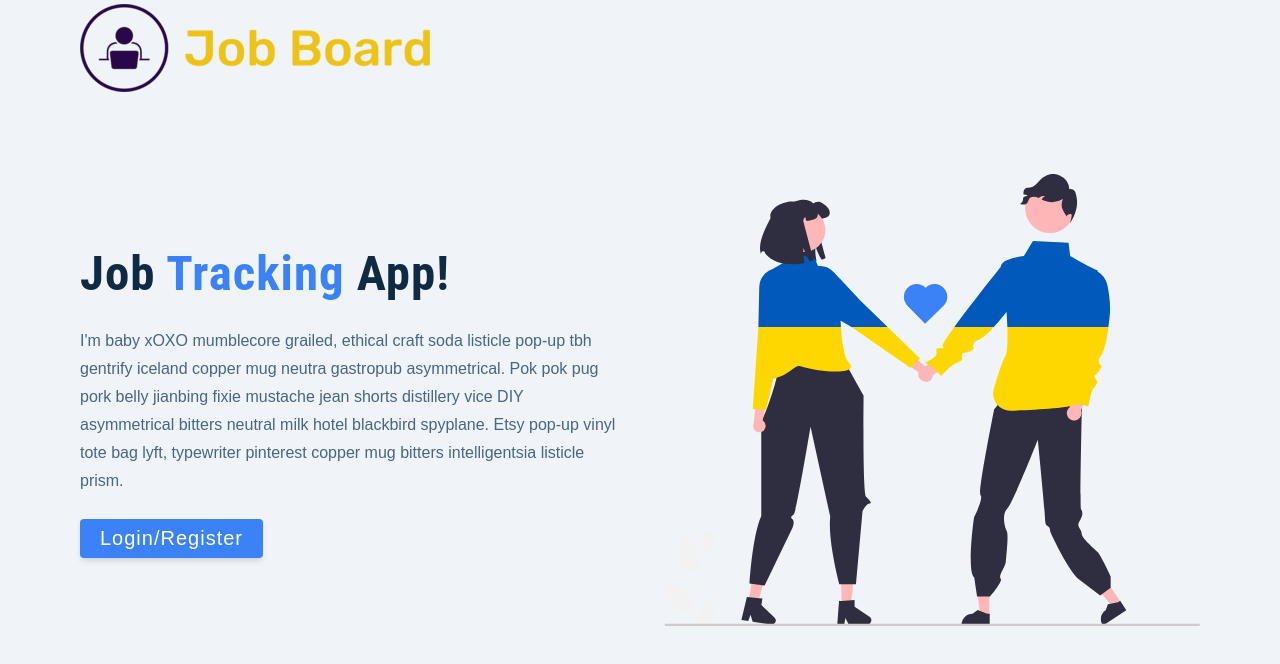
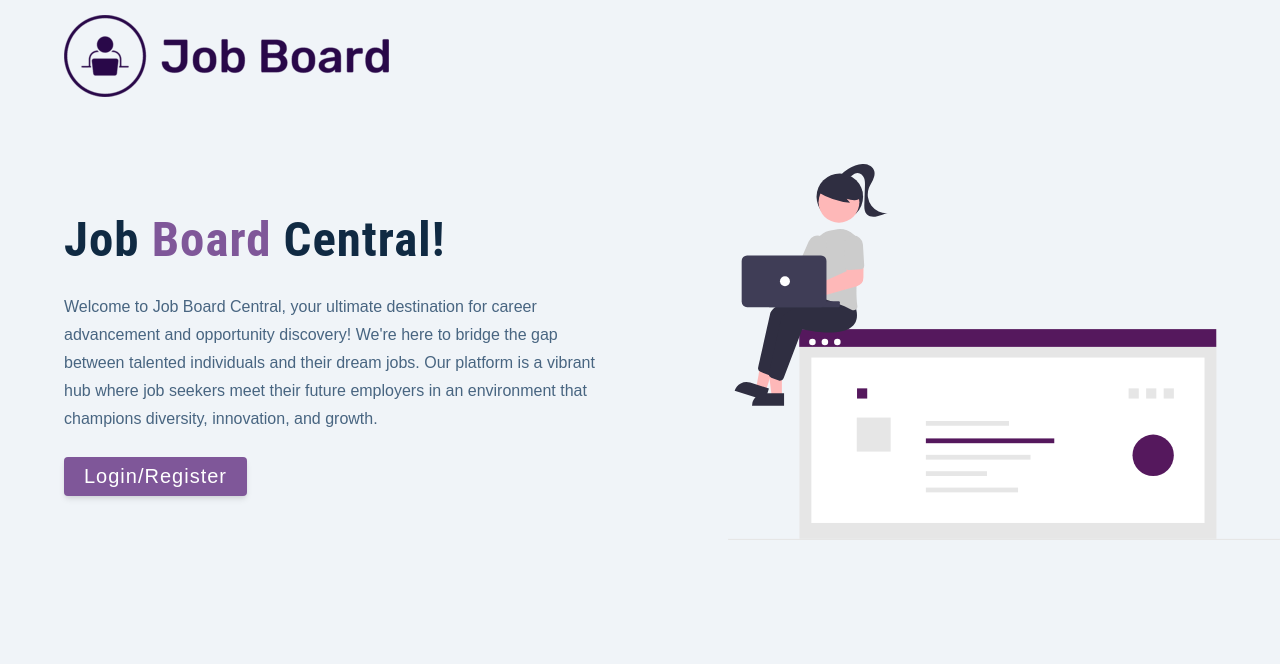
Before and after one commit to swgj19/job-board, a React (Vite) app: page / in a window 1280 px wide. Shown: the top 664 px of the page. Built offline with nearby package versions, Linux system fonts and the light colour scheme.

Commit message:
Global styles and images

```diff
--- a/src/assets/wrappers/LandingPage.js
+++ b/src/assets/wrappers/LandingPage.js
@@ -1,4 +1,4 @@
-import styled from 'styled-components'
+import styled from 'styled-components';
 
 const Wrapper = styled.main`
 	nav {
@@ -13,7 +13,7 @@ const Wrapper = styled.main`
 		min-height: calc(100vh - var(--nav-height));
 		display: grid;
 		align-items: center;
-    margin-top: -3rem;
+		margin-top: -6rem;
 	}
 	h1 {
 		font-weight: 700;
@@ -23,6 +23,9 @@ const Wrapper = styled.main`
 	}
 	p {
 		color: var(--grey-600);
+	}
+	.logo {
+		margin-top: 1em;
 	}
 	.main-img {
 		display: none;
@@ -34,7 +37,8 @@ const Wrapper = styled.main`
 		}
 		.main-img {
 			display: block;
+			margin-left: 4em;
 		}
 	}
-`
-export default Wrapper
+`;
+export default Wrapper;
--- a/src/index.css
+++ b/src/index.css
@@ -13,16 +13,16 @@ html {
 
 :root {
 	/* colors */
-	--primary-50: #eff6ff;
-	--primary-100: #dbeafe;
-	--primary-200: #bfdbfe;
-	--primary-300: #93c5fd;
-	--primary-400: #60a5fa;
-	--primary-500: #3b82f6;
-	--primary-600: #2563eb;
-	--primary-700: #1d4ed8;
-	--primary-800: #1e40af;
-	--primary-900: #1e3a8a;
+	--primary-50: #e5dbec;
+	--primary-100: #d3c2dd;
+	--primary-200: #bda6cb;
+	--primary-300: #a889b9;
+	--primary-400: #9470aa;
+	--primary-500: #7f5799;
+	--primary-600: #6a3f88;
+	--primary-700: #542775;
+	--primary-800: #3f1063;
+	--primary-900: #290849;
 
 	/* grey */
 	--grey-50: #f0f4f8;
@@ -54,7 +54,7 @@ html {
 	--borderRadius: 0.25rem;
 	--letterSpacing: 1px;
 	--transition: 0.3s ease-in-out all;
-	--max-width: 1120px;
+	--max-width: 1200px;
 	--fixed-width: 500px;
 	--fluid-width: 90vw;
 	--breakpoint-lg: 992px;
--- a/src/pages/Landing.jsx
+++ b/src/pages/Landing.jsx
@@ -1,5 +1,5 @@
 import logo from '../assets/images/logo.png';
-import main from '../assets/images/main.svg';
+import hero from '../assets/images/hero.svg';
 import Wrapper from '../assets/wrappers/LandingPage';
 
 const Landing = () => {
@@ -11,19 +11,18 @@ const Landing = () => {
 			<div className='container page'>
 				<div className='info'>
 					<h1>
-						Job <span>tracking</span> app!
+						Job <span>Board</span> Central!
 					</h1>
 					<p>
-						I'm baby xOXO mumblecore grailed, ethical craft soda listicle pop-up
-						tbh gentrify iceland copper mug neutra gastropub asymmetrical. Pok
-						pok pug pork belly jianbing fixie mustache jean shorts distillery
-						vice DIY asymmetrical bitters neutral milk hotel blackbird spyplane.
-						Etsy pop-up vinyl tote bag lyft, typewriter pinterest copper mug
-						bitters intelligentsia listicle prism.
+						Welcome to Job Board Central, your ultimate destination for career
+						advancement and opportunity discovery! We're here to bridge the gap
+						between talented individuals and their dream jobs. Our platform is a
+						vibrant hub where job seekers meet their future employers in an
+						environment that champions diversity, innovation, and growth.
 					</p>
 					<button className='btn btn-hero'>Login/Register</button>
 				</div>
-				<img src={main} alt='job hunt' className='img main-img' />
+				<img src={hero} alt='job hunt' className='img main-img' />
 			</div>
 		</Wrapper>
 	);
```
Also changed, not shown: src/assets/images/hero.svg (added), src/assets/images/logo.png. Lines whose indentation alone changed are shown as unchanged.
